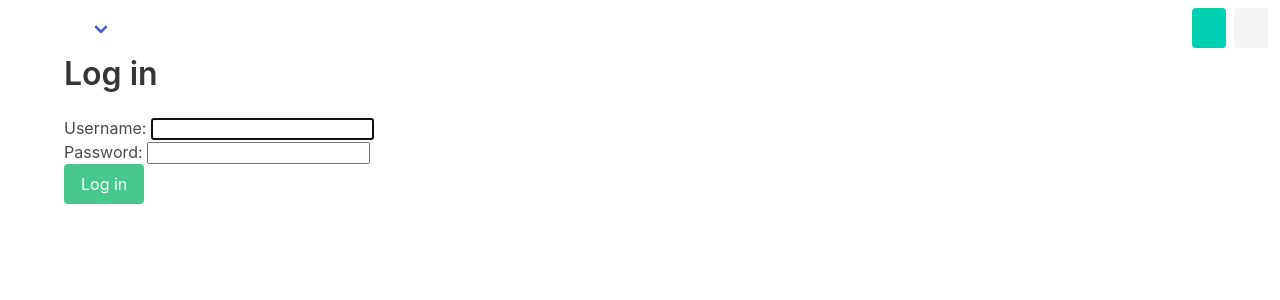
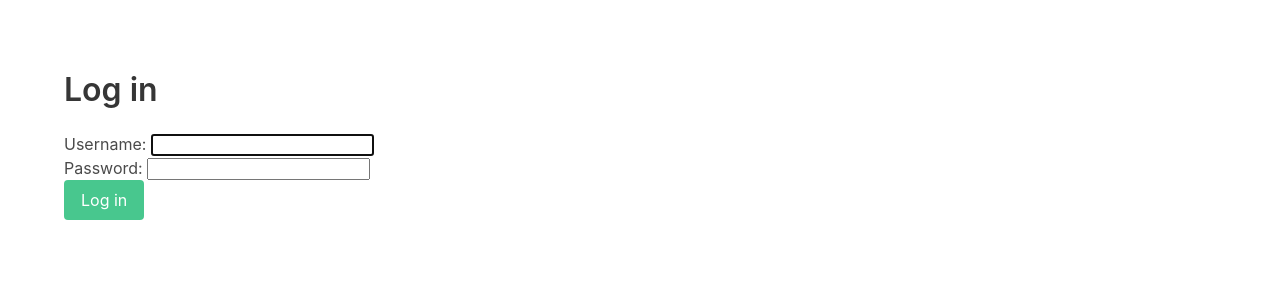
Before and after one commit to lamaqdahodwala/SayWhat-Official, a Django app: page /account/login/ in a window 1280 px wide. Shown: the top 300 px of the page. Run offline with Django 3.2, Linux system fonts and the light colour scheme.

Commit message:
finished!

```diff
--- a/saywhat/main/forms.py
+++ b/saywhat/main/forms.py
@@ -10,3 +10,8 @@ class PostModelForm(forms.ModelForm):
             'title': forms.TextInput(attrs={'class': 'input'}),
             'body': forms.Textarea(attrs={'class': 'textarea', 'rows': 10, 'cols': 10})
         }
+
+class CommentModelForm(forms.ModelForm):
+    class Meta:
+        model = models.Comment
+        fields = ['body']
--- a/saywhat/main/urls.py
+++ b/saywhat/main/urls.py
@@ -5,5 +5,6 @@ urlpatterns = [
     path('', views.ListPostView.as_view(), name='index'),
     path('newpost', views.new_post, name='newpost'),
     path('post/<int:key>', views.view_post, name='detail'),
-    path('upvote/<int:pk>', views.like_post, name='like_post')
+    path('upvote/<int:pk>', views.like_post, name='like_post'),
+    path('comment/<int:pk>', views.new_comment, name='comment')
 ]
--- a/saywhat/templates/base.html
+++ b/saywhat/templates/base.html
@@ -8,66 +8,8 @@
     <link rel="stylesheet" href="https://cdn.jsdelivr.net/npm/bulma@0.9.1/css/bulma.min.css">
 </head>
 <body>
-    <nav class="navbar" role="navigation" aria-label="main navigation">
-            <div class="navbar-brand">
-            <a class="navbar-item" href="">
-                <img src="" height="28">
-            </a>
-
-            <a role="button" class="navbar-burger" aria-label="menu" aria-expanded="false" data-target="navbarBasicExample">
-                <span aria-hidden="true"></span>
-                <span aria-hidden="true"></span>
-                <span aria-hidden="true"></span>
-            </a>
-        </div>
-
-      <div id="navbarBasicExample" class="navbar-menu">
-        <div class="navbar-start">
-          <a class="navbar-item">
-
-          </a>
-
-          <a class="navbar-item">
-
-          </a>
-
-          <div class="navbar-item has-dropdown is-hoverable">
-            <a class="navbar-link">
-
-            </a>
-
-            <div class="navbar-dropdown">
-              <a class="navbar-item">
-
-              </a>
-              <a class="navbar-item">
-
-              </a>
-              <a class="navbar-item">
-
-              </a>
-              <hr class="navbar-divider">
-              <a class="navbar-item">
-
-              </a>
-            </div>
-          </div>
-        </div>
-
-        <div class="navbar-end">
-          <div class="navbar-item">
-            <div class="buttons">
-              <a class="button is-primary">
-                <strong></strong>
-              </a>
-              <a class="button is-light">
-
-              </a>
-            </div>
-          </div>
-        </div>
-      </div>
-    </nav>
+  <br>
+  <br><br>
     {% block content %}
 
     {% endblock %}
--- a/saywhat/templates/registration/login.html
+++ b/saywhat/templates/registration/login.html
@@ -5,9 +5,7 @@
     <h1 class="title">Log in</h1>
     <form method="post">
         {% csrf_token %}
-        <div class="control">
-            {{form.as_p}}
-        </div>
+        {{form.as_p}}
         <button type="submit" class="button is-success">Log in</button>
     </form>
 </div>
```
Also changed, not shown: saywhat/main/views.py (+10 -1 lines), saywhat/templates/post.html (+24 -5 lines), saywhat/db.sqlite3.
